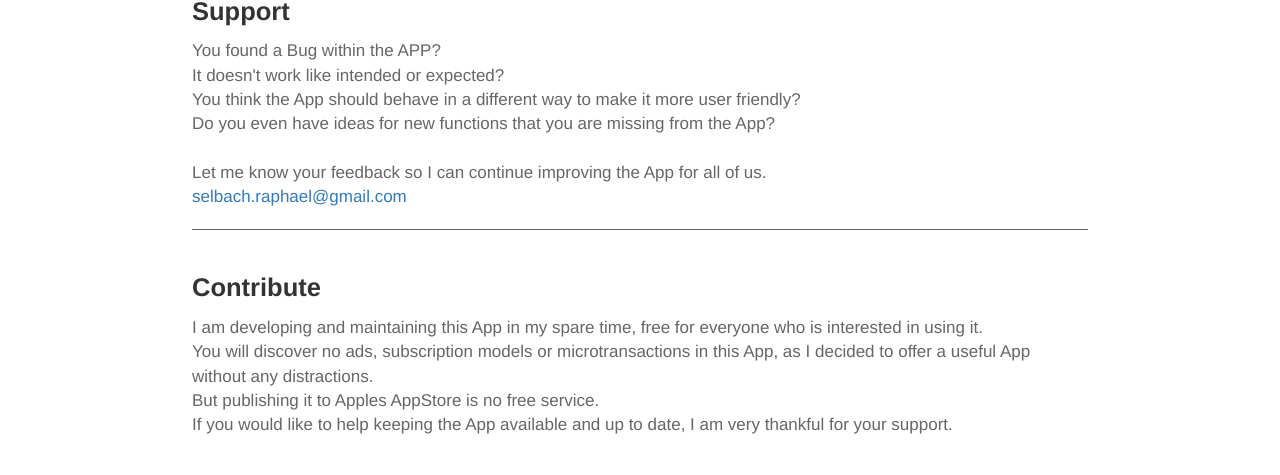
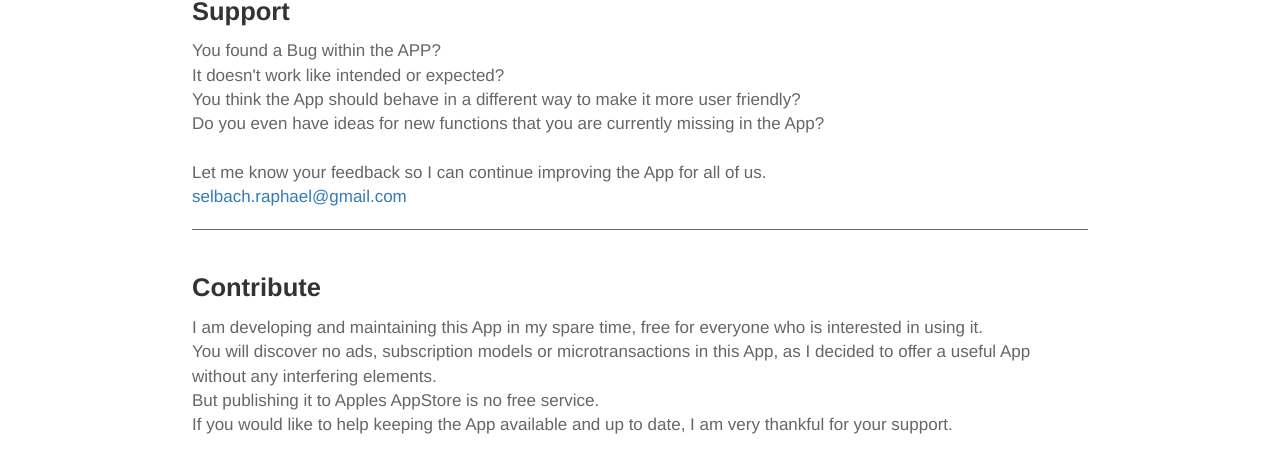
Before and after one commit to appdevrs/appdevrs.github.io, a Jekyll site: the page built from support.html, in a window 1280 px wide. Shown: the part 197-672 px from the top of the page. Built offline with Jekyll 4.4.1, drawn with Linux system fonts in a browser that asks for light colours.

Commit message:
Update support.html

```diff
--- a/support.html
+++ b/support.html
@@ -9,7 +9,7 @@ headline: Support & Contribute
 You found a Bug within the APP?<br>
 It doesn't work like intended or expected?<br>
 You think the App should behave in a different way to make it more user friendly?<br>
-Do you even have ideas for new functions that you are missing from the App?<br>
+Do you even have ideas for new functions that you are currently missing in the App?<br>
 <br>
 Let me know your feedback so I can continue improving the App for all of us.<br>
 <script type="text/javascript">document.write("<a href=\"mail" + "to:" + new Array("selbach.raphael","gmail.com").join("@") + "\">" + new Array("selbach.raphael","gmail.com").join("@") + "</" + "a>");</script><br>
@@ -19,9 +19,9 @@ Let me know your feedback so I can continue improving the App for all of us.<br>
 <div class="descr">
 <p><strong>Contribute</strong></p>
 I am developing and maintaining this App in my spare time, free for everyone who is interested in using it.<br>
-You will discover no ads, subscription models or microtransactions in this App, as I decided to offer a useful App without any distractions.<br>
+You will discover no ads, subscription models or microtransactions in this App, as I decided to offer a useful App without any interfering elements.<br>
 But publishing it to Apples AppStore is no free service.<br>
 If you would like to help keeping the App available and up to date, I am very thankful for your support.<br>
- <br>
+<br>
 <a class="btn btn-outline-primary btn-lg" href="#" role="button">Support via PayPal</a>
 </div>
```
